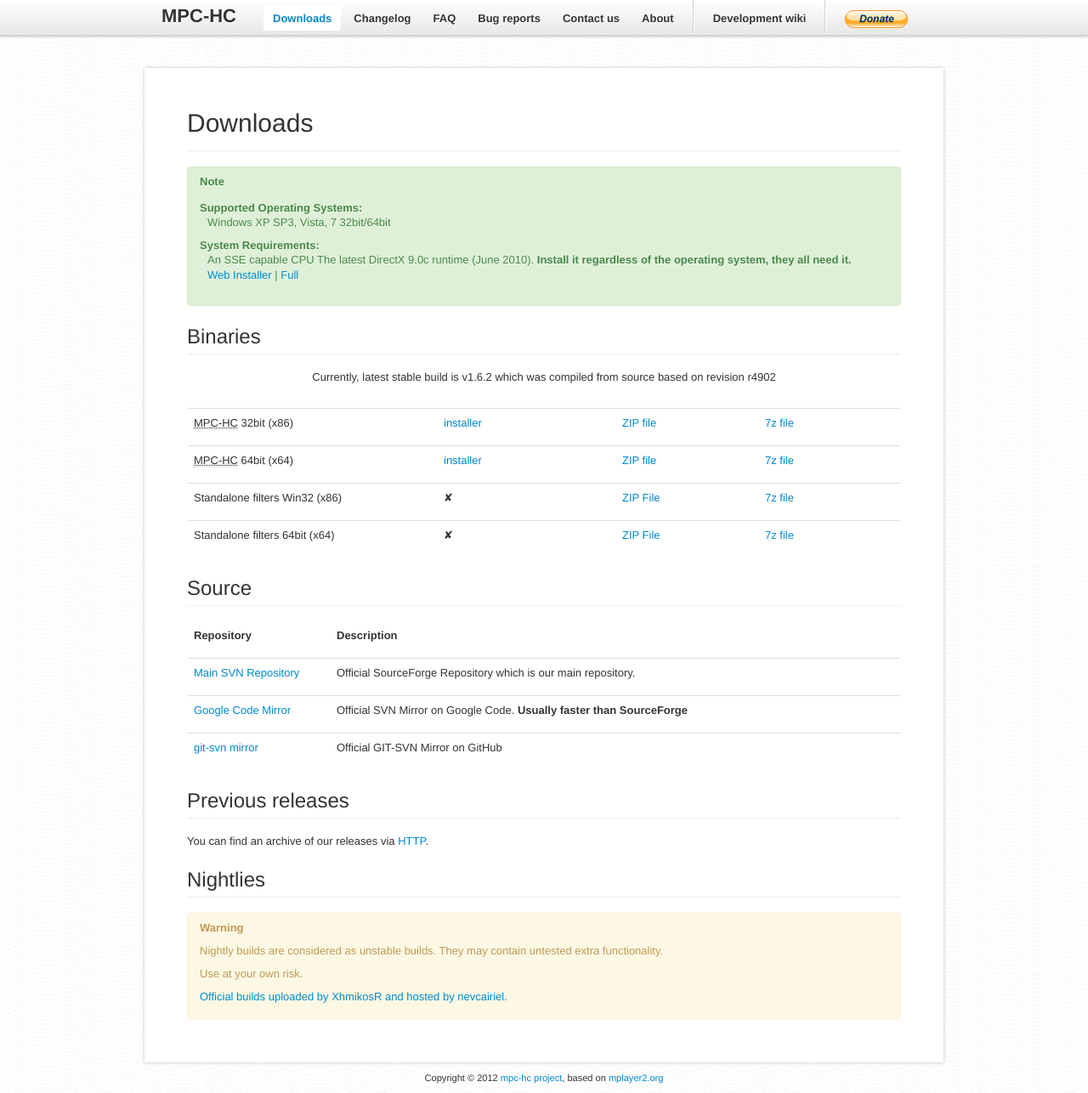
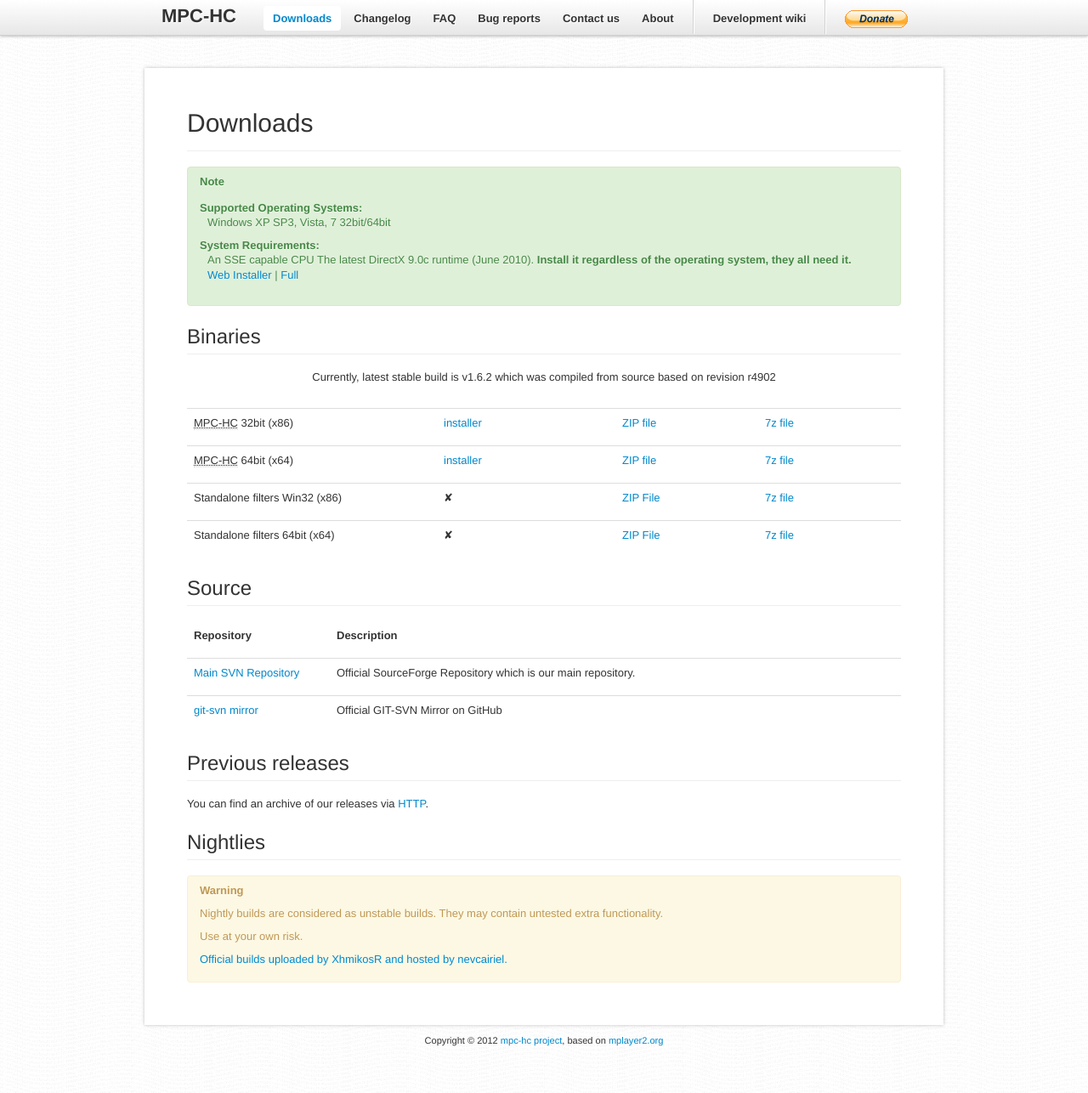
Before and after one commit to mpc-hc/mpc-hc.org, a Sphinx documentation site: the page built from source/downloads.rst, in a window 1280 px wide and 1286 px high. Shown: the whole window at 85% size. Built offline with Sphinx 7.4.7, drawn with Linux system fonts in a browser that asks for light colours; nearby versions of some CDN libraries; pages that are not in the unit, such as notebooks, are missing from menus.

Commit message:
Remove dead source link
We don't use Google Code to mirror svn repository anymore.

```diff
--- a/source/downloads.rst
+++ b/source/downloads.rst
@@ -35,7 +35,6 @@ Source
     :widths: 20, 80
 
     "`Main SVN Repository <http://sourceforge.net/scm/?type=svn&group_id=170561>`_", "Official SourceForge Repository which is our main repository."
-    "`Google Code Mirror <http://code.google.com/p/mpc-hc/source/checkout>`_", "Official SVN Mirror on Google Code. **Usually faster than SourceForge**"
     "`git-svn mirror <https://github.com/mpc-hc/mpc-hc.git>`_", "Official GIT-SVN Mirror on GitHub"
 
 
```
